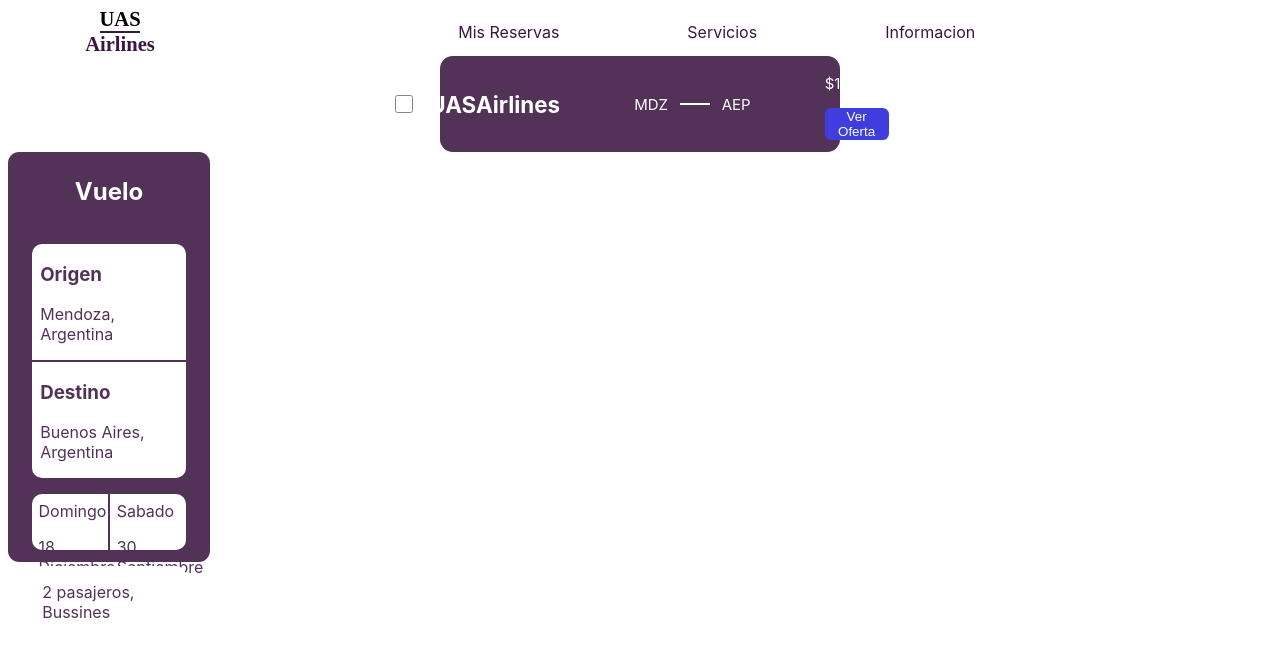
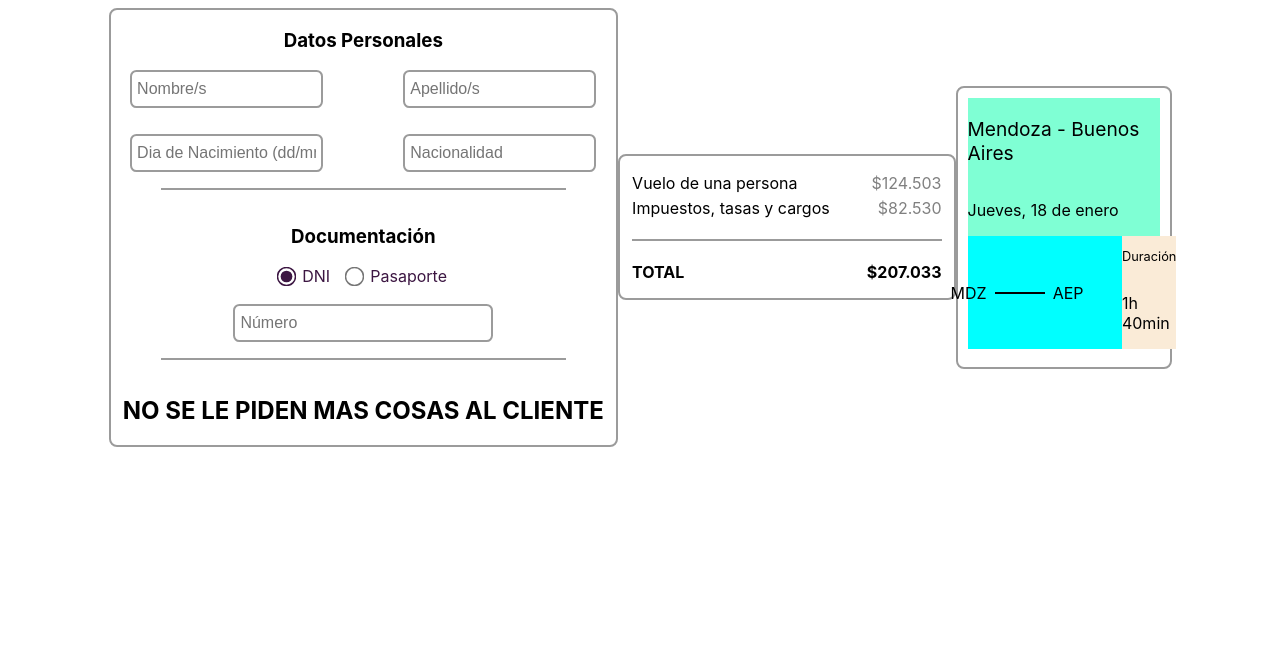
Before and after one commit to andybercich/UASAirlinesFront, a React (Vite) app: page / in a window 1280 px wide. Shown: the top 656 px of the page. Built offline with nearby package versions, Linux system fonts and the light colour scheme.

Commit message:
Nuevos Componentes

```diff
--- a/src/App.module.css
+++ b/src/App.module.css
@@ -1,3 +1,6 @@
 .containerMain{
    font-family: 'Inter', sans-serif;
+   display: flex;
+   justify-content: center;
+   align-items: center;
 }
--- a/src/App.tsx
+++ b/src/App.tsx
@@ -2,13 +2,19 @@ import { ComponentVuelo } from "./components/UI/ComponentVuelo/ComponentVuelo";
 import styles from "./App.module.css";
 import { Header } from "./components/UI/Header/Header";
 import { ShowVuelo } from "./components/UI/ShowVuelo/ShowVuelo";
+import { DataClient } from "./components/UI/DataClient/DataClient";
+import { DetailPayment } from "./components/UI/DetailPayment/DetailPayment";
+import { DetailBuy } from "./components/UI/DetailBuy/DetailBuy";
 
 function App() {
   return (
     <div className={styles.containerMain}>
-      <Header />
+      {/*<Header />
       <ComponentVuelo />
-      <ShowVuelo />
+      <ShowVuelo />*/}
+      <DataClient />
+      <DetailPayment />
+      <DetailBuy />
     </div>
   );
 }
--- /dev/null
+++ b/src/components/UI/DataClient/DataClient.module.css
@@ -0,0 +1,80 @@
+.container{
+    display: flex;
+    justify-content: center;
+    align-items: center;
+    flex-direction: column;
+    border: rgb(155, 155, 155) 2px solid;
+    border-radius: 0.5rem;
+    width: 40%;
+}
+
+.containerInputs{
+
+    display: grid;
+    grid-template-columns: repeat(2, 1fr);
+    gap: 2vw;
+    column-gap: 5rem;
+}
+
+.containerInputs input{
+    width: 14vw;
+    height: 3vh;
+    border-radius: 0.4rem;
+    border:  rgb(155, 155, 155) 2px solid;
+    padding: 5px;
+    outline: none;
+    text-align: left;
+    font-size: 1rem;
+}
+
+.containerInputs input:hover{
+    cursor: pointer;
+    background-color: #f1f1f1;
+}
+
+.line{
+    display: inline-block;
+    width: 80%;
+    height: 2px;
+    background-color: rgb(155, 155, 155);
+}
+
+.containerInputsDocs {
+    display: flex;
+    flex-direction: row;
+    justify-content: center;
+    gap: 1.1rem;
+    flex-wrap: wrap;
+}
+
+.radioLabel {
+    display: flex;
+    align-items: center;
+    font-size: 1rem;
+    gap: 0.6rem;
+    color: #3C1642;
+}
+
+.radioLabel input[type="radio"] {
+    transform: scale(1.5);
+    margin: 0;
+    accent-color: #3C1642;
+    vertical-align: middle;
+}
+
+.containerInputsDocs input[type="text"] {
+    width: 14vw;
+    height: 3vh;
+    border-radius: 0.4rem;
+    border: rgb(155, 155, 155) 2px solid;
+    padding: 5px;
+    outline: none;
+    text-align: left;
+    font-size: 1rem;
+    flex-basis: 65%;
+}
+
+.containerInputsDocs input[type="text"]:hover {
+    cursor: pointer;
+    background-color: #f1f1f1;
+}
--- /dev/null
+++ b/src/components/UI/DataClient/DataClient.tsx
@@ -0,0 +1,37 @@
+import styles from "./DataClient.module.css";
+
+export const DataClient = () => {
+  return (
+    <div className={styles.container}>
+      <h3>Datos Personales</h3>
+
+      <div className={styles.containerInputs}>
+        <input type="text" placeholder="Nombre/s" />
+        <input type="text" placeholder="Apellido/s" />
+        <input type="text" placeholder="Dia de Nacimiento (dd/mm/aaaa)" />
+        <input type="text" placeholder="Nacionalidad" />
+      </div>
+
+      <p className={styles.line}></p>
+
+      <h3>Documentación</h3>
+
+      <div className={styles.containerInputsDocs}>
+        <label className={styles.radioLabel}>
+          <input type="radio" name="documento" value="dni" defaultChecked />
+          DNI
+        </label>
+
+        <label className={styles.radioLabel}>
+          <input type="radio" name="documento" value="pasaporte" />
+          Pasaporte
+        </label>
+        <input type="text" placeholder="Número" />
+      </div>
+
+      <p className={styles.line}></p>
+
+      <h2>NO SE LE PIDEN MAS COSAS AL CLIENTE</h2>
+    </div>
+  );
+};
--- /dev/null
+++ b/src/components/UI/DetailBuy/DetailBuy.module.css
@@ -0,0 +1,73 @@
+.container {
+  display: flex;
+  flex-direction: column;
+  gap: 0.5rem;
+  border: rgb(155, 155, 155) 2px solid;
+  border-radius: 0.5rem;
+  width: 15vw;
+  padding: 10px;
+}
+
+.showDataIda {
+  background-color: aqua;
+  width: 100%;
+  display: flex;
+  justify-content: center;
+  align-items: center;
+  flex-direction: column;
+}
+
+.showDataDD {
+  background-color: aquamarine;
+  display: flex;
+  justify-content: center;
+  width: 100%;
+  flex-direction: column;
+}
+
+.txtDestino {
+  font-size: 1.2rem;
+}
+
+.txtDia {
+  font-size: 16px;
+}
+
+.showDataAD {
+  background-color: aqua;
+  display: flex;
+  align-items: center;
+  justify-content: center;
+  width: 100%;
+  gap: 3vw;
+}
+
+.line {
+  display: inline-block;
+  width: 50px;
+  height: 2px;
+  background-color: #000000;
+  margin: 0 8px;
+}
+
+.showDuracion {
+  background-color: antiquewhite;
+  display: flex;
+  justify-content: center;
+  align-items: center;
+  flex-direction: column;
+}
+
+.containerData {
+  display: flex;
+  justify-content: center;
+  align-items: center;
+}
+
+.txtDuration {
+  font-size: 0.8rem;
+}
+
+.txtTime {
+  font-size: 1rem;
+}
--- /dev/null
+++ b/src/components/UI/DetailBuy/DetailBuy.tsx
@@ -0,0 +1,32 @@
+import styles from "./DetailBuy.module.css";
+
+export const DetailBuy = () => {
+  return (
+    <div className={styles.container}>
+      <div className={styles.showDataIda}>
+        <div className={styles.showDataDD}>
+          <p className={styles.txtDestino}>Mendoza - Buenos Aires</p>
+          <p className={styles.txtDia}>Jueves, 18 de enero</p>
+        </div>
+
+        <div className={styles.showDataAD}>
+
+            <div className={styles.containerData}>
+
+          <p className={styles.txt}>MDZ</p>
+          <span className={styles.line}></span>
+          <p className={styles.txt}>AEP</p>
+            </div>
+
+          <div className={styles.showDuracion}>
+            <p className={styles.txtDuration}>Duración</p>
+            <p className={styles.txtTime}>1h 40min</p>
+          </div>
+        </div>
+      </div>
+
+
+      <div className={styles.showDataVuelta}></div>
+    </div>
+  );
+};
--- /dev/null
+++ b/src/components/UI/DetailPayment/DetailPayment.module.css
@@ -0,0 +1,28 @@
+.container {
+    display: flex;
+    flex-direction: column;
+    gap: 0.5rem;
+    border: rgb(155, 155, 155) 2px solid;
+    border-radius: 0.5rem;
+    padding: 12px;
+  }
+
+  .showDetail p,
+  .showTotal h4 {
+    display: flex;
+    justify-content: space-between;
+    align-items: center;
+    margin: 0.3rem 0;
+  }
+
+  .price {
+    color: grey;
+    margin-left: 3rem;
+  }
+
+  .line {
+    width: 100%;
+    height: 2px;
+    background-color: rgb(155, 155, 155);
+    margin: 0.5rem 0;
+  }
--- /dev/null
+++ b/src/components/UI/DetailPayment/DetailPayment.tsx
@@ -0,0 +1,24 @@
+import styles from "./DetailPayment.module.css";
+
+export const DetailPayment = () => {
+  return (
+    <div className={styles.container}>
+      <div className={styles.showDetail}>
+        <p>
+          Vuelo de una persona <span className={styles.price}>$124.503</span>
+        </p>
+        <p>
+          Impuestos, tasas y cargos <span className={styles.price}>$82.530</span>
+        </p>
+      </div>
+
+      <p className={styles.line}></p>
+
+      <div className={styles.showTotal}>
+        <h4>
+          TOTAL <span>$207.033</span>
+        </h4>
+      </div>
+    </div>
+  );
+};
```
